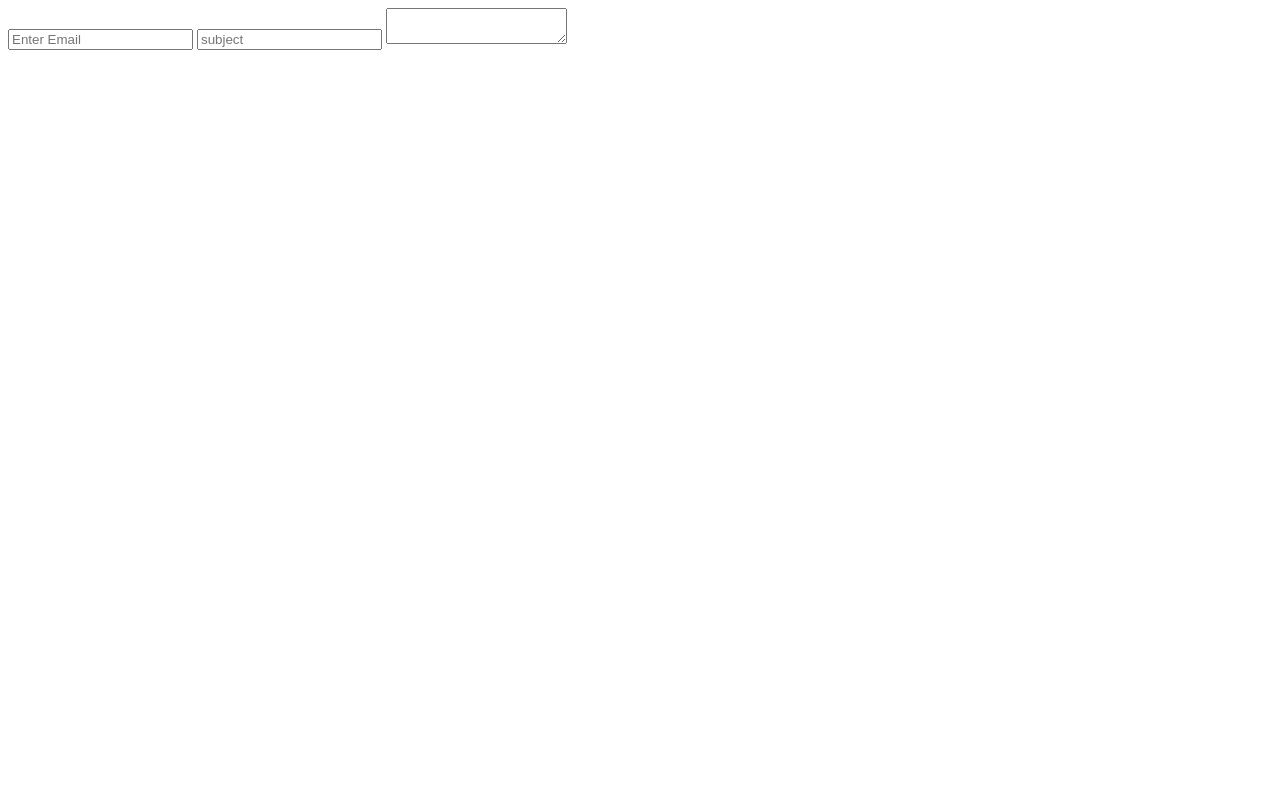
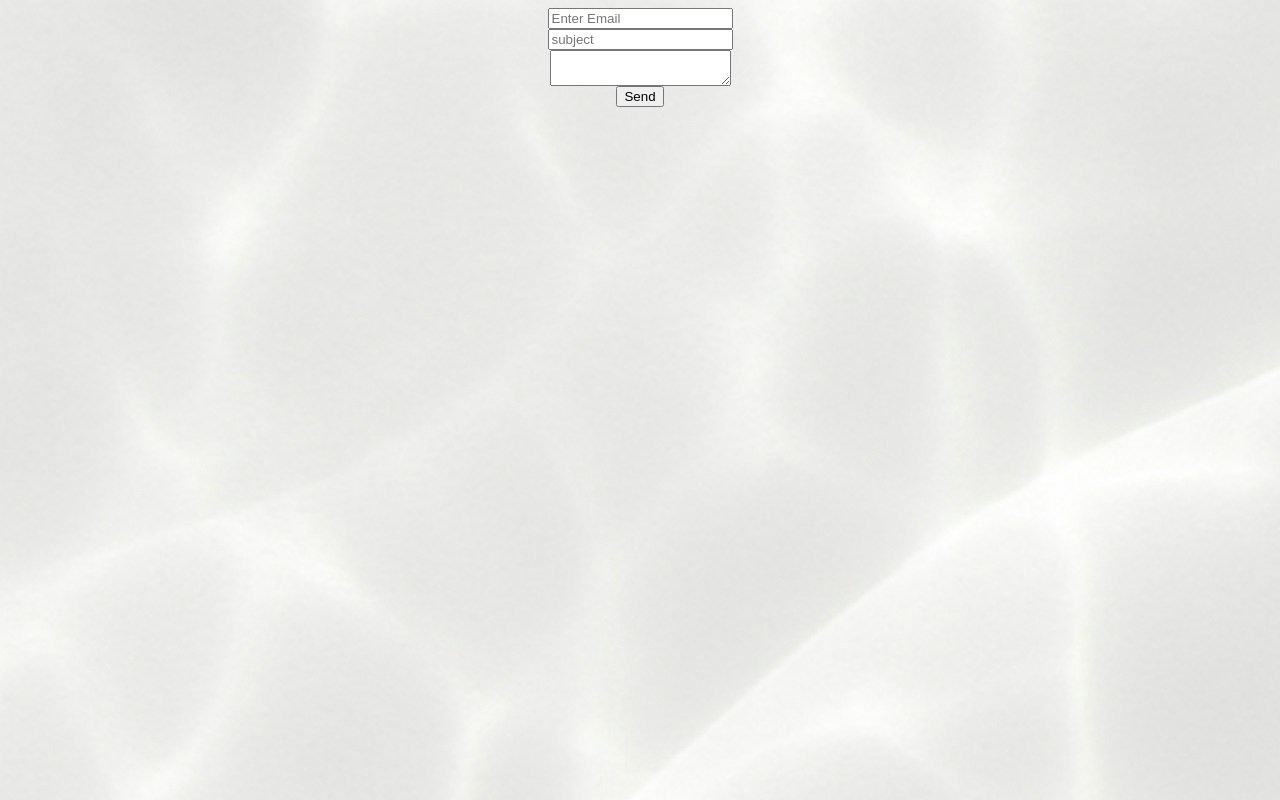
Before and after one commit to Dorcas-code/fullStack_Paul, a website: page Week7/static-files/public/index.html in a window 1280 px wide. Drawn offline with Linux system fonts and the light colour scheme.

Commit message:
static file for express

```diff
--- a/Week7/static-files/public/index.html
+++ b/Week7/static-files/public/index.html
@@ -4,12 +4,16 @@
     <meta charset="UTF-8">
     <meta name="viewport" content="width=device-width, initial-scale=1.0">
     <title>Document</title>
+    <link rel="stylesheet" href="style.css">
 </head>
 <body>
-    <form action="">
+    <form action="/success">
         <input type="email" name="email" placeholder="Enter Email">
         <input type="text" name="subject" id="subject" placeholder="subject">
-        <textarea name="content" id=""></textarea>
+        <textarea name="content" id="content"></textarea>
+        <button type="submit">Send</button>
+        <!--success?email=abc&subject=abc&content=abc -->
+        <!--payload -email=abc&subject=abc&content=abc->
     </form>
 </body>
 </html>
--- /dev/null
+++ b/Week7/static-files/public/style.css
@@ -0,0 +1,10 @@
+form {
+    display:flex;
+    flex-direction:column;
+    justify-content: center;
+    align-items:center;
+}
+
+body {
+    background-image: url("/alisa-wong-Z0mwx0RgyKQ-unsplash.jpg");
+}
```
Also changed, not shown: Week7/static-files/app.js (+56 -2 lines), Week7/static-files/public/success.html (added, +12 -0 lines), Week7/static-files/public/alisa-wong-Z0mwx0RgyKQ-unsplash.jpg (added).
